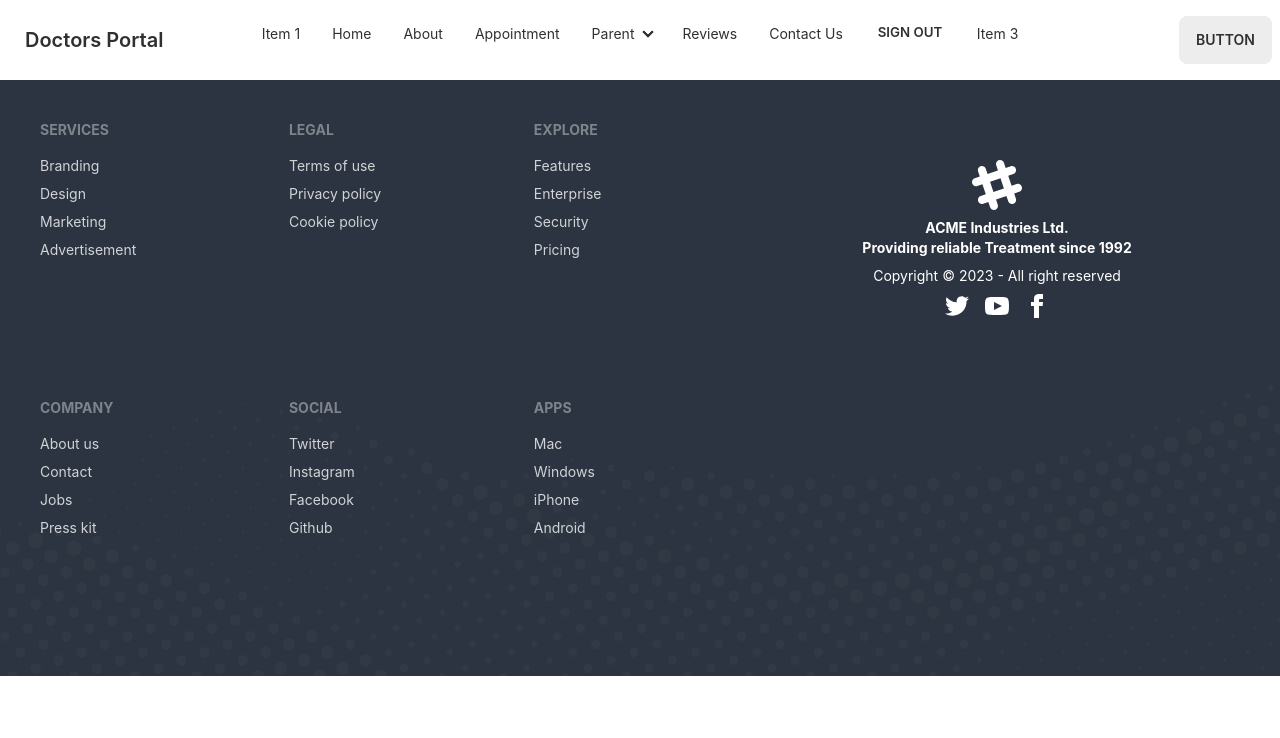
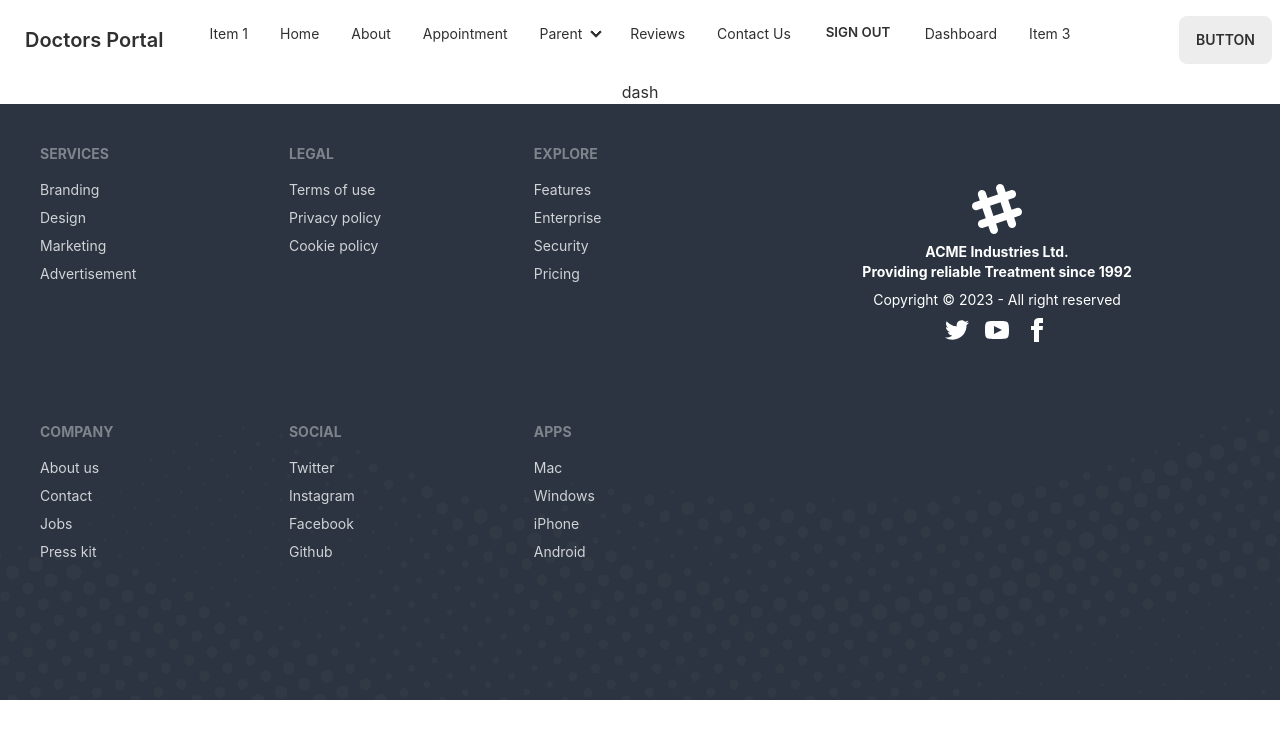
Before and after one commit to MUHAMMADSabbirHossain/doctors-portals-client, a React (Create React App) app: page /dashboard in a window 1280 px wide. Shown: the top 738 px of the page. Built offline with nearby package versions, Linux system fonts and the light colour scheme; no server answers; sample sign-in values are in the browser's storage.

Commit message:
Dashboard component: added.

```diff
--- a/src/App.js
+++ b/src/App.js
@@ -11,6 +11,7 @@
 import RequireAuth from './Pages/Login/RequireAuth';
 import { ToastContainer, toast } from 'react-toastify';
 import 'react-toastify/dist/ReactToastify.css';
+import Dashboard from "./Pages/Dashboard/Dashboard";
 
 function App() {
   return (
@@ -40,6 +41,11 @@
             <Appointment />
           </RequireAuth>
         } />
+        <Route path="/dashboard" element={
+          <RequireAuth>
+            <Dashboard />
+          </RequireAuth>
+        } />
         <Route path="/login" element={<Login></Login>} ></Route>
         <Route path="/signup" element={<SignUp></SignUp>} ></Route>
       </Routes>
--- a/src/Pages/Appointment/AvailableAppointments.js
+++ b/src/Pages/Appointment/AvailableAppointments.js
@@ -8,7 +8,7 @@
     const [services, setServices] = useState([]);
     const [treatment, setTreatment] = useState(true);
 
-    const formattedDate = format(date, "PP")
+    const formattedDate = format(date, "PP");
     useEffect(() => {
         const url = `http://localhost:5000/available?date=${formattedDate}`;
         fetch(url)
--- /dev/null
+++ b/src/Pages/Dashboard/Dashboard.js
@@ -0,0 +1,11 @@
+import React from 'react';
+
+const Dashboard = () => {
+    return (
+        <div>
+            dash
+        </div>
+    );
+};
+
+export default Dashboard;
--- a/src/Pages/Shared/Navbar.js
+++ b/src/Pages/Shared/Navbar.js
@@ -30,6 +30,9 @@
         <li><Link to="/reviews">Reviews</Link></li>
         <li><Link to="/contact-us">Contact Us</Link></li>
         <li>{user ? <button onClick={logout} className="btn btn-ghost">Sign Out</button> : <Link to="/login">Login</Link>}</li>
+        {
+            user && <li> <Link to="/dashboard">Dashboard</Link></li>
+        }
         <li><Link to="/">Item 3</Link></li>
     </>
     return (
```
